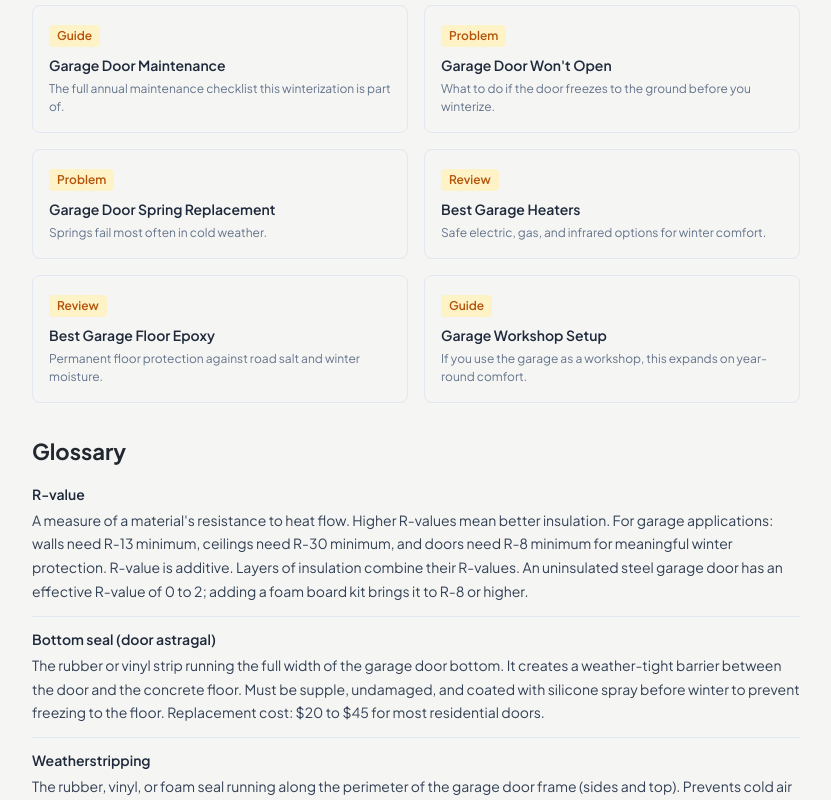
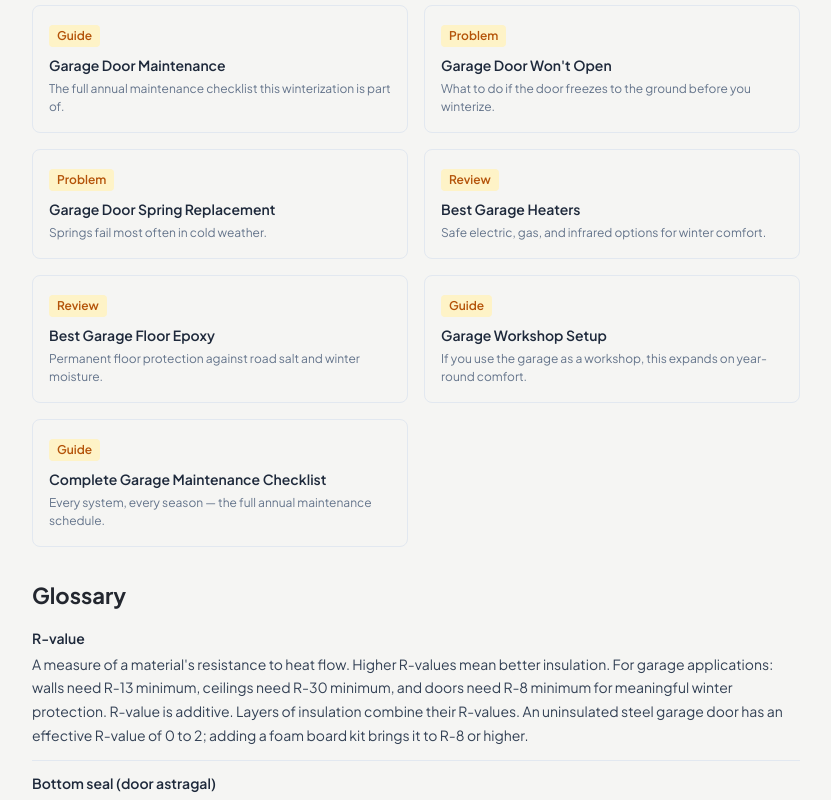
Before and after one commit to thebasementguide2026/thegarage.guide-, a Next.js app: page /guides/how-to-winterize-your-garage in a window 1280 px wide. Shown: the part 11200-12000 px from the top of the page, without its empty margins (224-1055 px from the left). Built offline with nearby package versions, Linux system fonts and the light colour scheme.

Commit message:
Add cross-link to garage-maintenance-checklist in winterize Related Guides

```diff
--- a/app/guides/how-to-winterize-your-garage/page.tsx
+++ b/app/guides/how-to-winterize-your-garage/page.tsx
@@ -433,6 +433,11 @@ export default function HowToWinterizeYourGarage() {
             <p style={{ fontWeight: 600, color: '#1e293b', fontSize: 14, margin: '0 0 4px 0' }}>Garage Workshop Setup</p>
             <p style={{ color: '#64748b', fontSize: 12, margin: 0 }}>If you use the garage as a workshop, this expands on year-round comfort.</p>
           </Link>
+          <Link href='/guides/garage-maintenance-checklist' style={{ border: '1px solid #e2e8f0', borderRadius: 8, padding: 16, textDecoration: 'none', display: 'block' }}>
+            <span style={{ display: 'inline-block', background: '#fef3c7', color: '#b45309', fontSize: 12, fontWeight: 600, padding: '2px 8px', borderRadius: 4, marginBottom: 8 }}>Guide</span>
+            <p style={{ fontWeight: 600, color: '#1e293b', fontSize: 14, margin: '0 0 4px 0' }}>Complete Garage Maintenance Checklist</p>
+            <p style={{ color: '#64748b', fontSize: 12, margin: 0 }}>Every system, every season — the full annual maintenance schedule.</p>
+          </Link>
         </div>
 
         {/* Glossary */}
```
